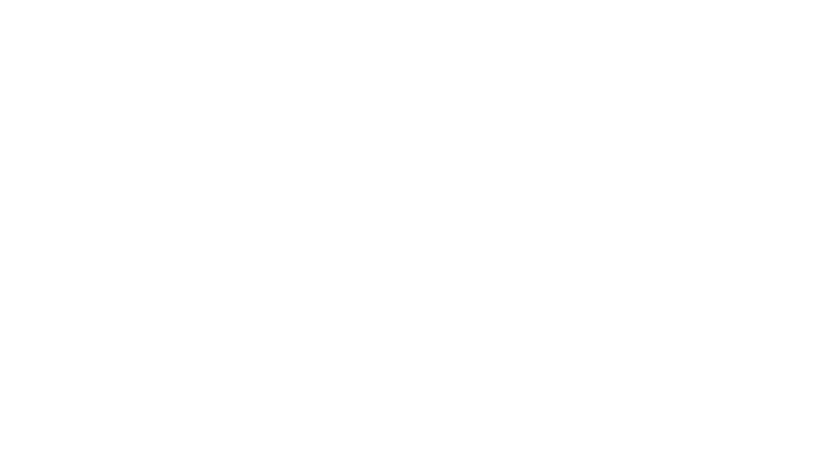
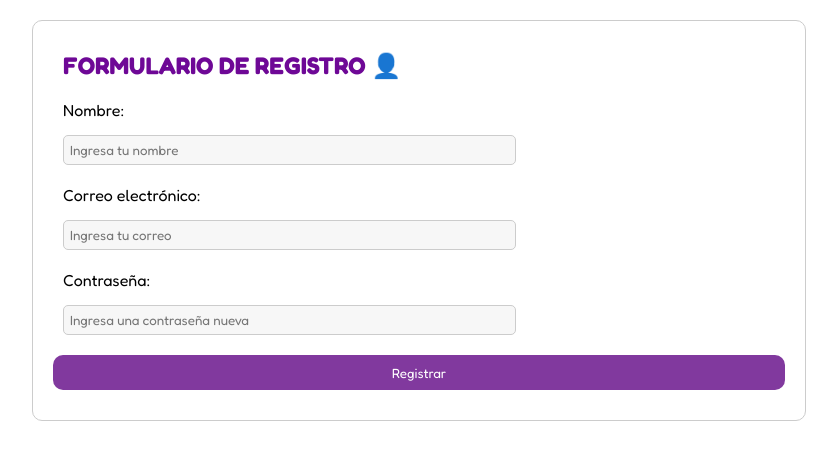
Before and after one commit to sandracastesp/master-modulo-05, a plain HTML site: page practica-seis/index.html in a window 1280 px wide. Shown: the whole page, without its empty margins (8-845 px from the left). Drawn offline with nearby package versions, Linux system fonts and the light colour scheme.

Commit message:
Se realizan vaidación de datos de formularios de manera efectiva y estructurada con el fin de proporcionar mensajes de error significativos

```diff
--- a/practica-cinco/formulario.js
+++ b/practica-cinco/formulario.js
@@ -10,6 +10,7 @@ document.getElementById('registroEvento').addEventListener('submit', function(ev
       const fecha = document.getElementById('fecha').value;
       const hora = document.getElementById('hora').value;
       const ciudad = document.getElementById('ciudad').value;
+      const archivo = document.getElementById('archivo').files[0];
 
       // Validaciones básicas
       if (!nombre || !correo || !telefono || intereses.length === 0 || !horario) {
@@ -28,7 +29,6 @@ document.getElementById('registroEvento').addEventListener('submit', function(ev
       return;
     }
 
-
     if (archivo) {
         const formatosPermitidos = ['image/jpeg', 'image/png','application/pdf'];
         if (!formatosPermitidos.includes(archivo.type)) {
--- a/practica-cinco/styles.css
+++ b/practica-cinco/styles.css
@@ -72,5 +72,5 @@ button {
 
 input[type="checkbox"],
 input[type="radio"] {
-  accent-color: rgb(110, 8, 150); /* Puedes usar cualquier color válido */
+  accent-color: rgb(110, 8, 150);
 }
--- /dev/null
+++ b/practica-seis/formulario.js
@@ -0,0 +1,24 @@
+const { z } = window.Zod;
+
+const formLogin = z.object({
+    name: z.string().min(1, 'El nombre no puede estar vacio.'),
+    email: z.string().email('El correo electrónico no es válido.'),
+    password: z.string().min(6, 'La contraseña debe tener al menos 6 caracteres.')
+});
+
+ document.getElementById("registrationForm").addEventListener("submit", (event) => {
+      event.preventDefault();
+
+const formData = {
+  name: document.getElementById("name").value,
+  email: document.getElementById("email").value,
+  password: document.getElementById("password").value
+};
+
+try {
+    formLogin.parse(formData);
+    alert("El formulario se envió correctamente.");
+} catch (error) {
+    alert(`Error: ${error.errors.map(e => e.message).join(', ')}`);
+  }
+});
--- a/practica-seis/index.html
+++ b/practica-seis/index.html
@@ -0,0 +1,32 @@
+<!DOCTYPE html>
+<html lang="en">
+
+<head>
+    <meta charset="UTF-8">
+    <meta name="viewport" content="width=device-width, initial-scale=1.0">
+    <title>Formulario Zod</title>
+    <script src="https://cdn.jsdelivr.net/npm/zod@3.21.4/lib/index.umd.min.js"></script>
+    <link rel="stylesheet" href="styles.css">
+</head>
+
+<body>
+    <section class="Form-zod">
+        <form id="registrationForm">
+            <h1>FORMULARIO DE REGISTRO 👤</h1>
+            <label for="name">Nombre:</label>
+            <input type="text" id="name" placeholder="Ingresa tu nombre">
+            <br>
+            <label for="email">Correo electrónico:</label>
+            <input type="email" id="email" placeholder="Ingresa tu correo" required>
+            <br>
+            <label for="password">Contraseña:</label>
+            <input type="password" id="password" placeholder="Ingresa una contraseña nueva" required>
+            <br>
+            <button type="submit">Registrar</button>
+        </form>
+         <p id="errorMessage" class="error"></p>
+    </section>
+    <script type="module" src="formulario.js"></script>
+</body>
+
+</html>
--- a/practica-seis/styles.css
+++ b/practica-seis/styles.css
@@ -0,0 +1,61 @@
+@import url('https://fonts.googleapis.com/css2?family=Fredoka:wght@300..700&display=swap');
+
+* {
+    font-family: 'Fredoka', sans-serif;
+    margin: 10px;
+}
+
+form {
+    width: 60%;
+    padding: 20px;
+    border: 1px solid #ccc;
+    border-radius: 10px;
+    font-size: 1rem;
+}
+
+h1 {
+    color: rgb(110, 8, 150);
+    font-size: 1.5em;
+    margin-bottom: 20px;
+}
+
+label {
+    display: block;
+    margin-bottom: 5px;
+}
+
+button {
+    width: 100%;
+    margin-bottom: 15px;
+    border: 1px solid #ccc;
+    border-radius: 5px;
+}
+
+input[type="text"],
+input[type="email"],
+input[type="password"] {
+    width: 60%;
+    padding: 6px;
+    border: 1px solid #ccc;
+    border-radius: 5px;
+    background-color: #f7f7f7;
+}
+
+button {
+    width: 100%;
+    border: none;
+    background-color: rgb(129, 57, 158);
+    border-radius: 10px;
+    color: #ffffff;
+    height: 35px;
+    margin: 10px auto;
+  }
+
+
+  button:hover{
+    color: white;
+    cursor: default;
+    background-color: rgb(110, 8, 150);
+    transition: all .3s ease-out;
+    cursor:pointer;
+  }
```
Also changed, not shown: practica-seis/formulario-zod.js (deleted).
